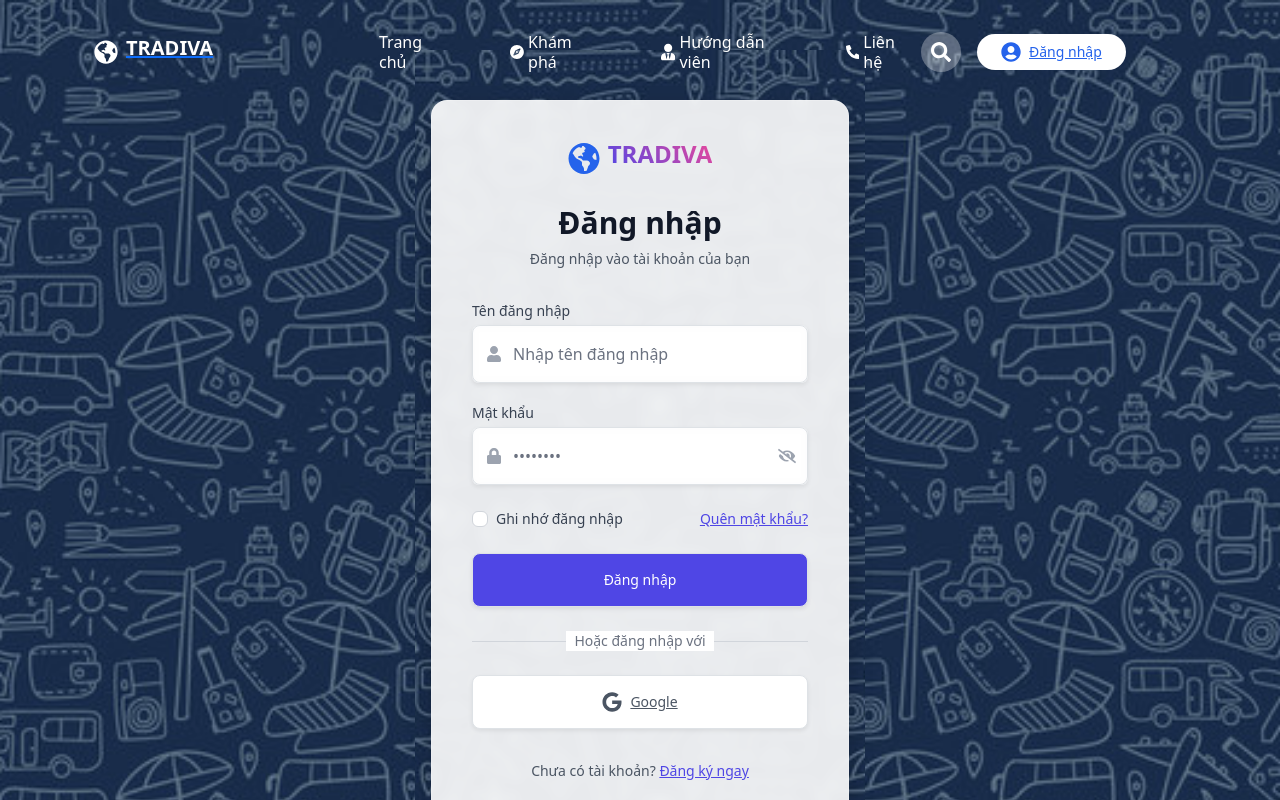
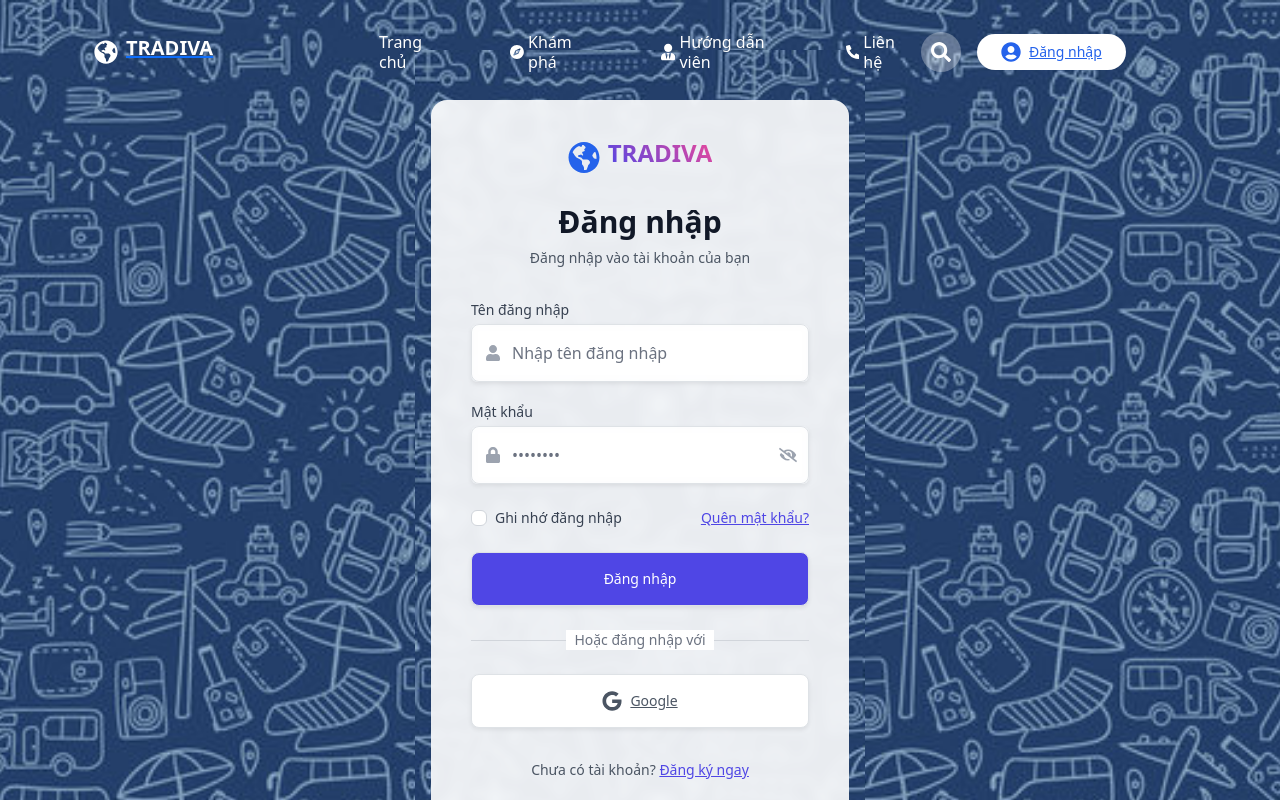
Before and after one commit to ZekromNguyen/TradivaFontend, a React (Vite) app: page /login in a window 1280 px wide. Shown: the top 800 px of the page. Built offline with nearby package versions, Linux system fonts and the light colour scheme; no server answers.

Commit message:
refactor(AuthPage): remove overlay div and clean up form styles
Remove unused overlay div and its associated CSS to simplify the layout
Clean up form wrapper and container styles by removing redundant border, outline and shadow properties

```diff
--- a/src/pages/AuthPage/AuthPage.css
+++ b/src/pages/AuthPage/AuthPage.css
@@ -12,16 +12,6 @@
   background-repeat: no-repeat;
 }
 
-.overlay {
-  position: absolute;
-  top: 0;
-  left: 0;
-  right: 0;
-  bottom: 0;
-  background: rgba(0, 0, 0, 0.3); /* Increased opacity for better contrast */
-  z-index: 0;
-}
-
 /* Form wrapper with sticky positioning */
 .form-wrapper {
   position: sticky;
@@ -29,6 +19,9 @@
   width: 100%;
   max-width: 450px;
   z-index: 1;
+  border: none !important; /* Remove any borders */
+  outline: none !important; /* Remove any outlines */
+  box-shadow: none !important; /* Remove any box-shadow */
 }
 
 /* Form container */
@@ -44,6 +37,9 @@
   background-color: rgba(255, 255, 255, 1); /* Removed transparency to avoid see-through effect */
   transform: translateZ(0);
   box-sizing: border-box;
+  border: none !important; /* Remove any borders */
+  outline: none !important; /* Remove any outlines */
+  box-shadow: none !important; /* Remove any box-shadow */
 }
 
 /* Remove the fixed-form class */
--- a/src/pages/AuthPage/AuthPage.jsx
+++ b/src/pages/AuthPage/AuthPage.jsx
@@ -48,7 +48,6 @@ const AuthPage = ({ initialMode }) => {
       style={backgroundStyle}
       key={isLogin ? 'login' : 'register'}
     >
-      <div className="overlay"></div>
       <div className="form-wrapper">
         {isLogin ? (
           <Login key="login" onSwitchToRegister={toggleAuthMode} />
```
